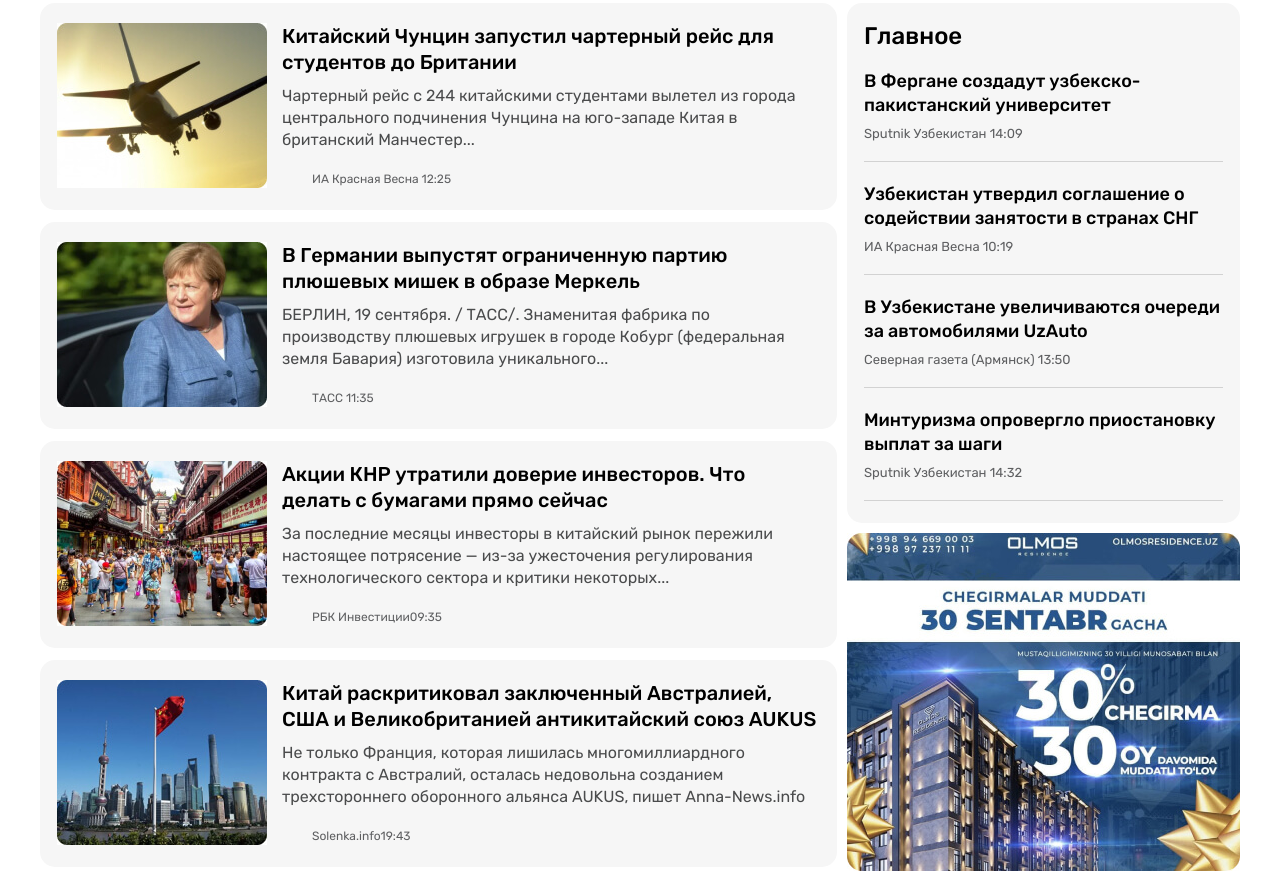
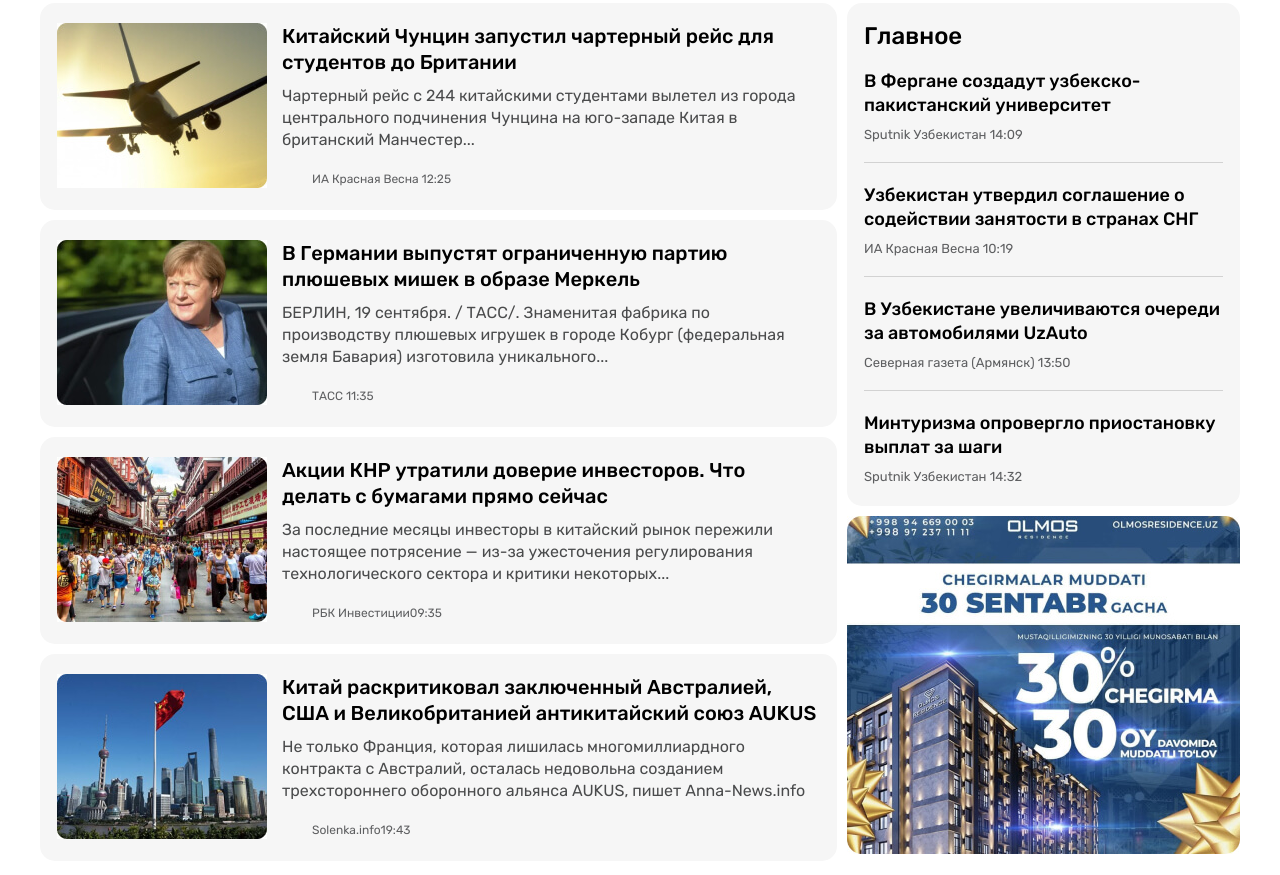
Before and after one commit to Azamatjon0110/namanganliklar24, a plain HTML site: page index.html in a window 1280 px wide. Shown: the part 1473-2348 px from the top of the page. Drawn offline with Linux system fonts and the light colour scheme.

Commit message:
Change short news paddings

```diff
--- a/css/main.css
+++ b/css/main.css
@@ -550,7 +550,7 @@ img{
   padding-right: 20px;
   padding-bottom: 20px;
   padding-left: 17px;
-  margin-bottom: 12px;
+  margin-bottom: 10px;
   width: 797px;
   border-radius: 15px;
   background-color: #F6F6F6;
@@ -645,7 +645,7 @@ img{
 }
 .btm{
   margin-bottom: 0px;
-  /* border-bottom: 1px solid #000; */
+  border-bottom: 0px solid #000;
 }
 .short{
   font-size: 24px;
@@ -659,7 +659,7 @@ img{
   margin: 0;
   padding: 0;
   margin-top: 20px;
-  margin-bottom: 9px;
+  margin-bottom: 10px;
   font-style: normal;
   font-weight: 500;
   font-size: 18px;
@@ -686,10 +686,10 @@ img{
   margin-top: 10px;
   margin-left: 10px;
 }
-/*
+
 .botm{
-  margin-bottom: 25px;
-} */
+  padding-bottom: 0px;
+}
 
 .footer{
   background-color: #7297EF;
```
